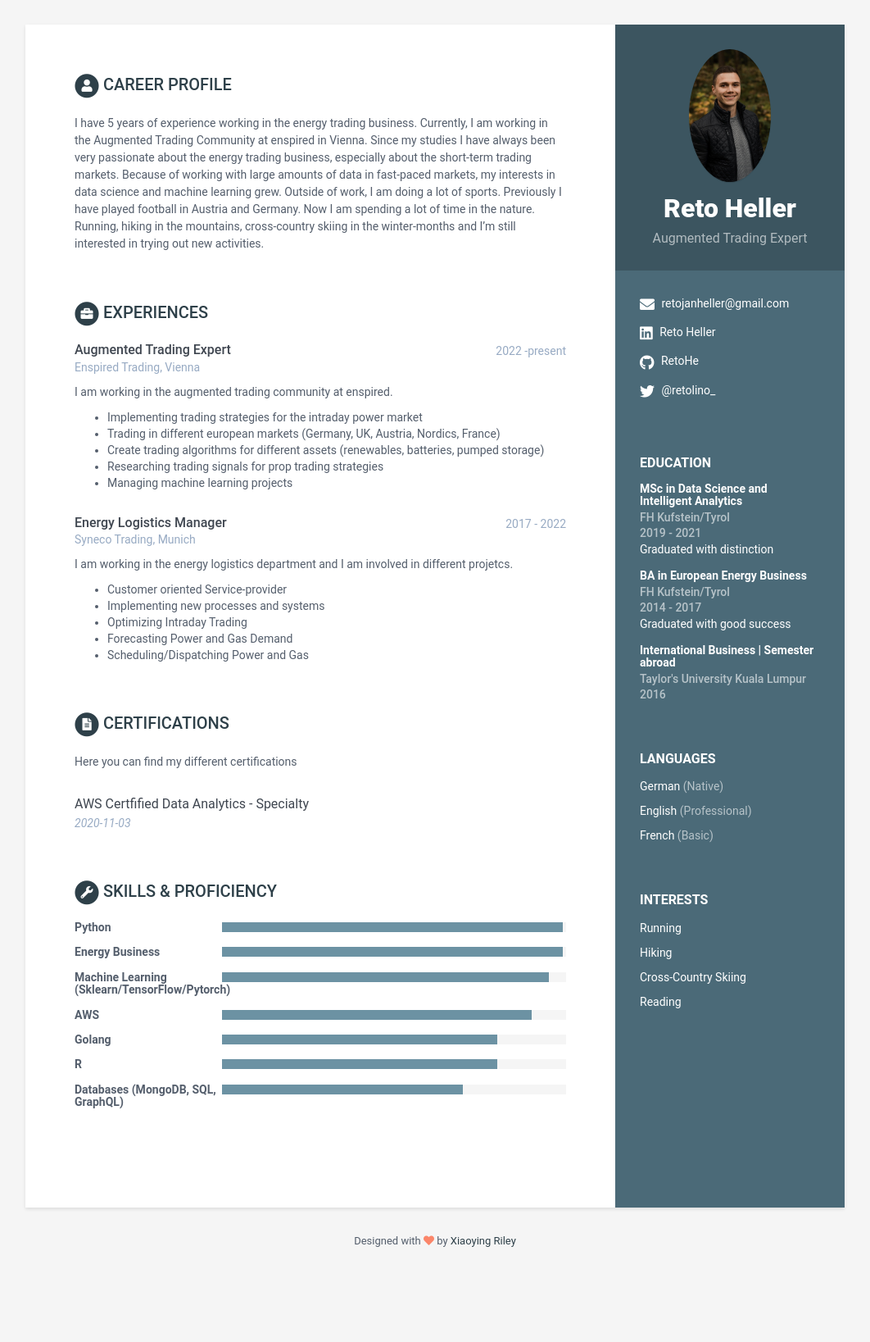
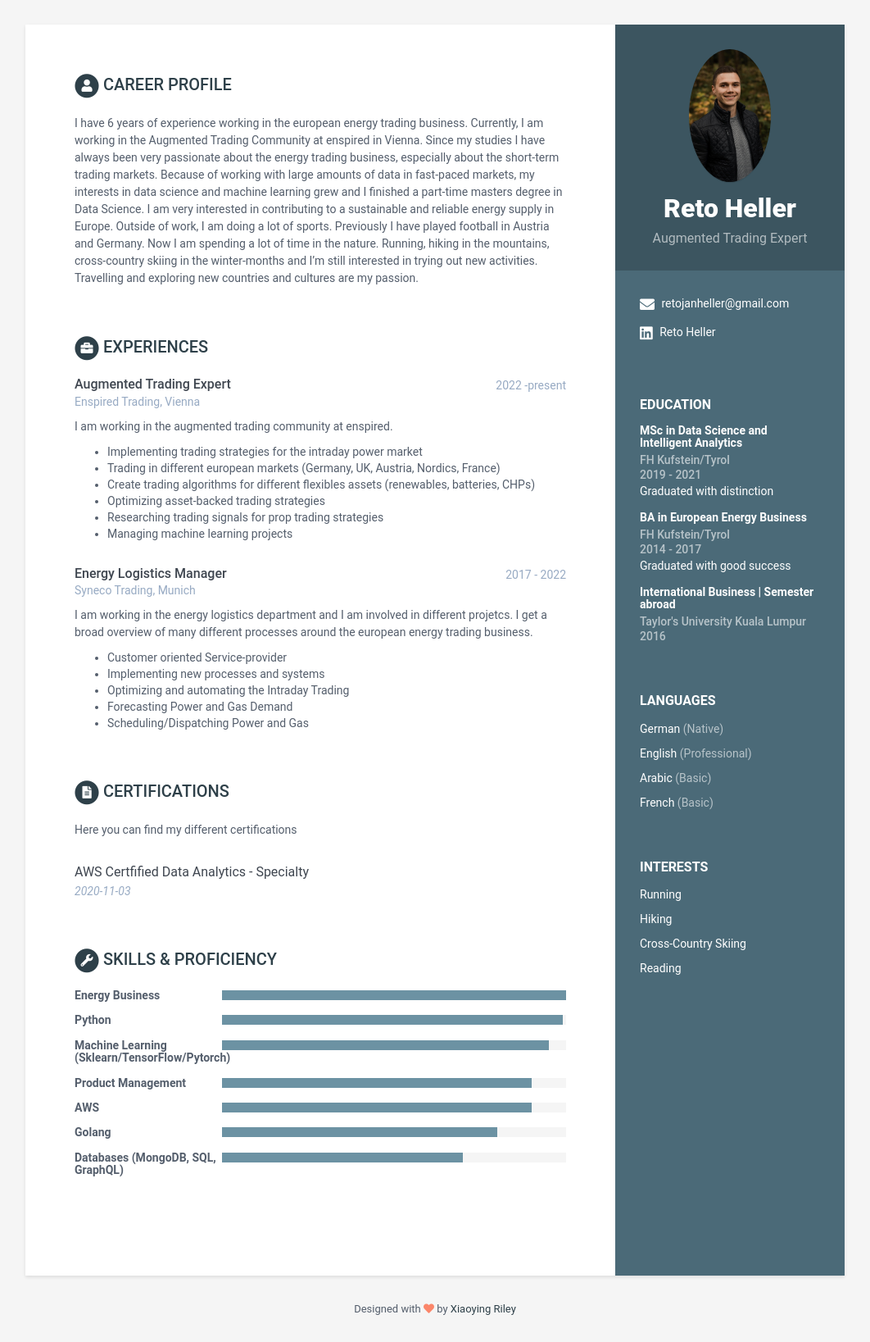
Before and after one commit to RetoHe/retos-resume, a Jekyll site: the page built from index.html, in a window 1280 px wide. Shown: the whole page at 82% size, without its empty margins (109-1171 px from the left). Built offline with Jekyll 4.4.1, drawn with Linux system fonts in a browser that asks for light colours; before the commit the page ends 1554 px from its top, so only the background shows below that.

Commit message:
Update data.yml

```diff
--- a/_data/data.yml
+++ b/_data/data.yml
@@ -14,12 +14,12 @@ sidebar:
     # Sidebar links
     email: retojanheller@gmail.com
     linkedin: Reto Heller
-    github: RetoHe
-    gitlab:
-    bitbucket:
-    twitter: '@retolino_'
-    stack-overflow: # Number/Username, e.g. 123456/alandoe
-    codewars:
+    #github: RetoHe
+    #gitlab:
+    #bitbucket:
+    #twitter: '@retolino_'
+    #stack-overflow: # Number/Username, e.g. 123456/alandoe
+    #codewars:
 
     languages:
       - idiom: German
@@ -27,6 +27,9 @@ sidebar:
 
       - idiom: English
         level: Professional
+
+      - idiom: Arabic
+        level: Basic
 
       - idiom: French
         level: Basic
@@ -47,10 +50,12 @@ sidebar:
 career-profile:
     title: Career Profile
     summary: |
-      I have 5 years of experience working in the energy trading business. Currently, I am working in the Augmented Trading Community at enspired in Vienna.
+      I have 6 years of experience working in the european energy trading business. Currently, I am working in the Augmented Trading Community at enspired in Vienna.
       Since my studies I have always been very passionate about the energy trading business, especially about the short-term trading markets.
-      Because of working with large amounts of data in fast-paced markets, my interests in data science and machine learning grew.
+      Because of working with large amounts of data in fast-paced markets, my interests in data science and machine learning grew and I finished a part-time masters degree in Data Science.
+      I am very interested in contributing to a sustainable and reliable energy supply in Europe.
       Outside of work, I am doing a lot of sports. Previously I have played football in Austria and Germany. Now I am spending a lot of time in the nature. Running, hiking in the mountains, cross-country skiing in the winter-months and I'm still interested in trying out new activities.
+      Travelling and exploring new countries and cultures are my passion.
 
 education:
     - degree: MSc in Data Science and Intelligent Analytics
@@ -106,7 +111,9 @@ experiences:
 
            - Trading in different european markets (Germany, UK, Austria, Nordics, France)
 
-           - Create trading algorithms for different assets (renewables, batteries, pumped storage)
+           - Create trading algorithms for different flexibles assets (renewables, batteries, CHPs)
+
+           - Optimizing asset-backed trading strategies
 
            - Researching trading signals for prop trading strategies
 
@@ -116,13 +123,13 @@ experiences:
       time: 2017 - 2022
       company: Syneco Trading, Munich
       details:
-        I am working in the energy logistics department and I am involved in different projetcs.
+        I am working in the energy logistics department and I am involved in different projetcs. I get a broad overview of many different processes around the european energy trading business.
 
            - Customer oriented Service-provider
 
            - Implementing new processes and systems
 
-           - Optimizing Intraday Trading
+           - Optimizing and automating the Intraday Trading
 
            - Forecasting Power and Gas Demand
 
@@ -153,14 +160,17 @@ skills:
     title: Skills &amp; Proficiency
 
     toolset:
+      - name: Energy Business
+        level: 100%
+
       - name: Python
-        level: 99%
-
-      - name: Energy Business
         level: 99%
 
       - name: Machine Learning (Sklearn/TensorFlow/Pytorch)
         level: 95%
+
+      - name: Product Management
+        level: 90%
 
       - name: AWS
         level: 90%
@@ -168,8 +178,6 @@ skills:
       - name: Golang
         level: 80%
 
-      - name: R
-        level: 80%
 
       - name: Databases (MongoDB, SQL, GraphQL)
         level: 70%
```
